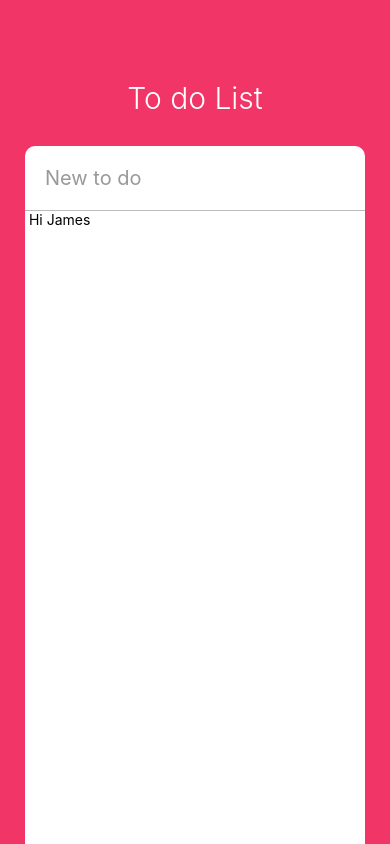
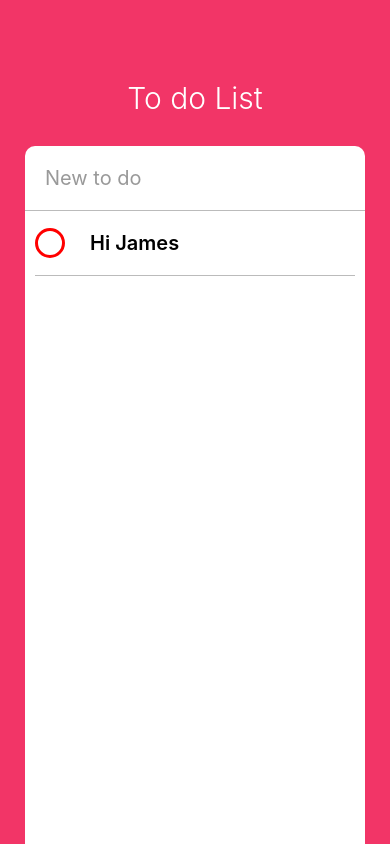
Before and after one commit to Romi0804/ToDoList-App, a React Native app: screen / in a window 390 px wide. Built offline with nearby package versions, Linux system fonts and the light colour scheme.

Commit message:
Added Radio using touchableOpacity and Managed logic to complete task

```diff
--- a/App.js
+++ b/App.js
@@ -33,7 +33,7 @@
             returnKeyType={"done"}
             autoCorrect={false}
           />
-          <ScrollView>
+          <ScrollView contentContainerStyle={styles.toDos}>
             <ToDo />
           </ScrollView>
         </View>
@@ -84,7 +84,10 @@
   input: {
     padding: 20,
     borderBottomColor: "#bbb",
-    borderBottomWidth: StyleSheet.hairlineWidth,
+    borderBottomWidth: 1,
     fontSize: 20
+  },
+  toDos: {
+    alignItems: "center"
   }
 });
--- a/ToDo.js
+++ b/ToDo.js
@@ -1,14 +1,68 @@
 import React, { Component } from "react";
-import { View, Text, TouchableOpacity, StyleSheet } from "react-native";
+import {
+  View,
+  Text,
+  TouchableOpacity,
+  StyleSheet,
+  Dimensions
+} from "react-native";
+
+const { width, height } = Dimensions.get("window");
 
 export default class ToDo extends Component {
+  state = {
+    isEditing: false,
+    isCompleted: false
+  };
   render() {
+    const { isCompleted } = this.state;
     return (
-      <View>
-        <Text> Hi James</Text>
+      <View style={styles.container}>
+        <TouchableOpacity onPress={this._toggleComplete}>
+          <View
+            style={[
+              styles.circle,
+              isCompleted ? styles.completedCircle : styles.uncompletedCircle
+            ]}
+          />
+        </TouchableOpacity>
+        <Text style={styles.text}> Hi James</Text>
       </View>
     );
   }
+  _toggleComplete = () => {
+    this.setState(prevState => {
+      return {
+        isCompleted: !prevState.isCompleted
+      };
+    });
+  };
 }
 
-const styles = StyleSheet.create({});
+const styles = StyleSheet.create({
+  container: {
+    width: width - 70,
+    borderBottomColor: "#bbb",
+    borderBottomWidth: StyleSheet.hairlineWidth,
+    flexDirection: "row",
+    alignItems: "center"
+  },
+  text: {
+    fontWeight: "600",
+    fontSize: 20,
+    marginVertical: 20
+  },
+  circle: {
+    width: 30,
+    height: 30,
+    borderRadius: 15,
+    borderWidth: 3,
+    marginRight: 20
+  },
+  completedCircle: {
+    borderColor: "#bbb"
+  },
+  uncompletedCircle: {
+    borderColor: "red"
+  }
+});
```
